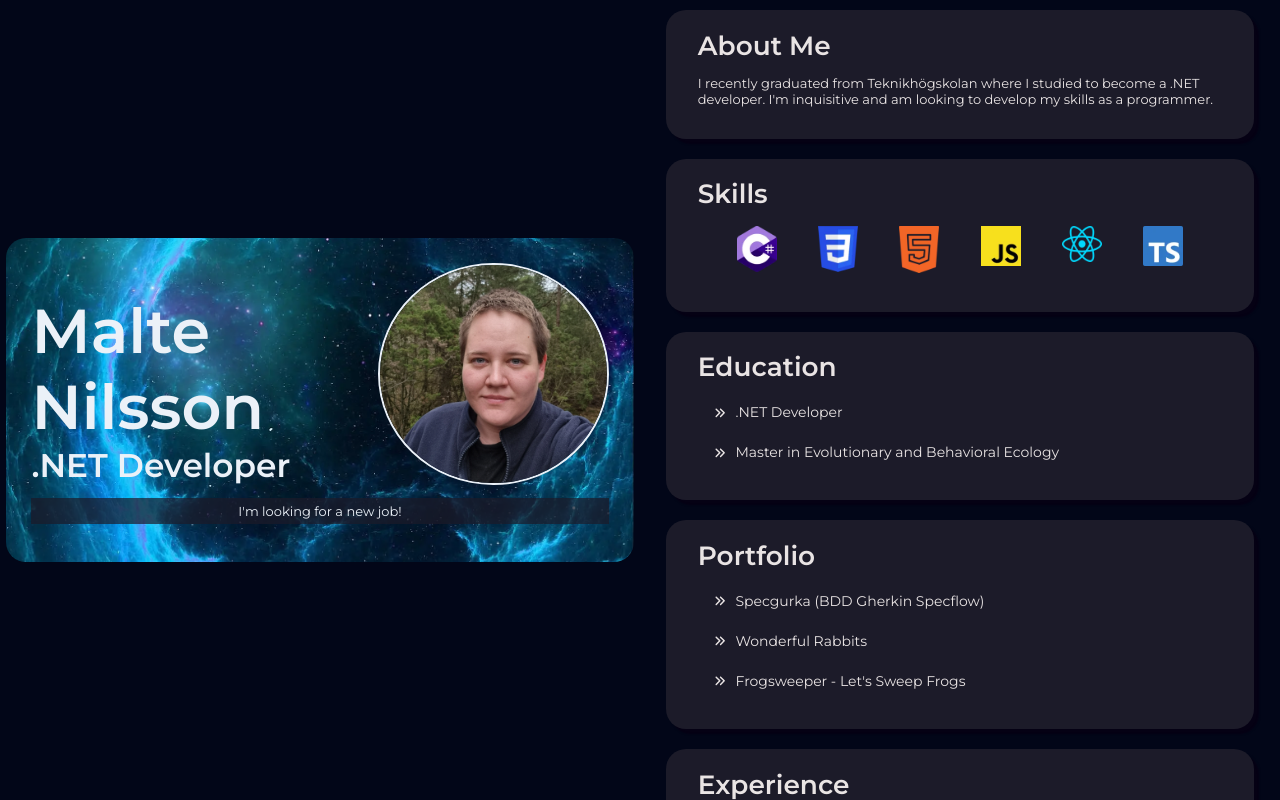
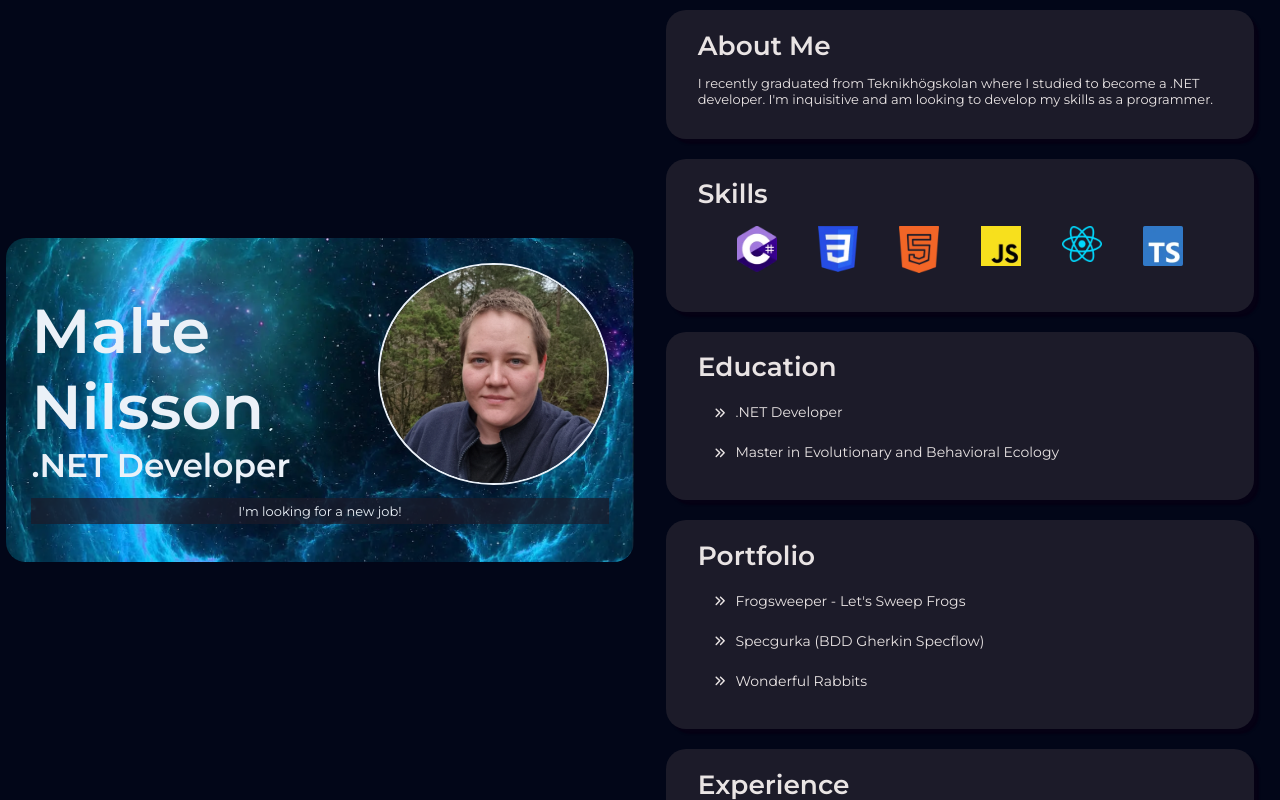
Before and after one commit to TheWombatKonrad/malte-nilsson-portfolio, a React (Vite) app: page / in a window 1280 px wide. Built offline with nearby package versions, Linux system fonts and the light colour scheme.

Commit message:
reordered the list

```diff
--- a/src/components/portfolio/Portfolio.tsx
+++ b/src/components/portfolio/Portfolio.tsx
@@ -8,13 +8,13 @@ const Portfolio = () => {
       <h3>Portfolio</h3>
       <ul>
         <li>
+          <Frogsweeper />
+        </li>
+        <li>
           <Specgurka />
         </li>
         <li>
           <WonderfulRabbits />
-        </li>
-        <li>
-          <Frogsweeper />
         </li>
       </ul>
     </div>
```
